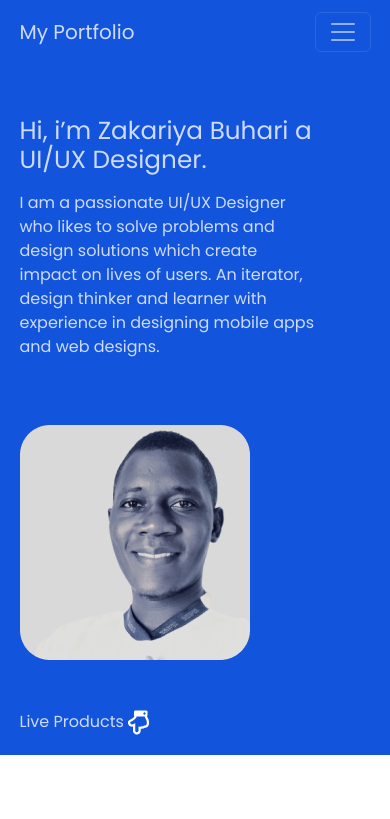
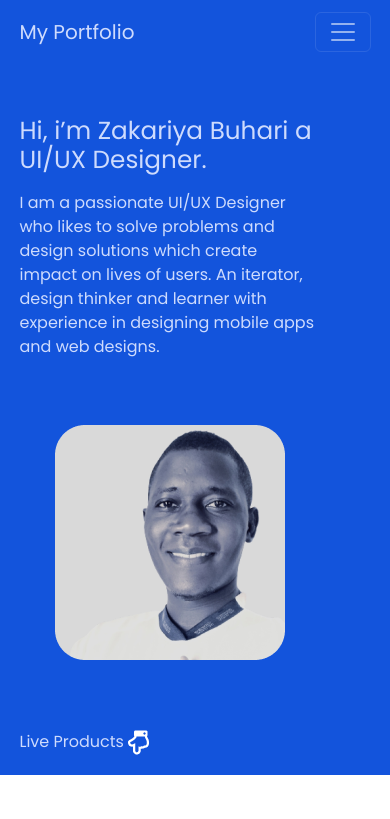
Before and after one commit to Nmesoma-solomon-peter/zakariya, a React (Vite) app: page / in a window 390 px wide. Shown: the top 819 px of the page. Built offline with nearby package versions, Linux system fonts and the light colour scheme.

Commit message:
modified mobile view

```diff
--- a/src/components/Section1.css
+++ b/src/components/Section1.css
@@ -18,8 +18,15 @@
     }
     .img{
         margin-left: 10%;
-        margin: auto;
-        margin-bottom:50px;
+        /* margin: auto; */
+        margin-bottom:20%;
         margin-top: -40px;
     }
+    /* .imgclass{
+        justify-content: center;
+        display: flex;
+        text-align: center;
+        align-items: center;
+        margin: auto;
+    } */
 }
--- a/src/components/Section1.jsx
+++ b/src/components/Section1.jsx
@@ -11,7 +11,7 @@ function Section1() {
                     <h2 className='mb-3 mt-5'>Hi, i’m Zakariya Buhari a UI/UX Designer.</h2>
                     <p className='header_p'>I am a passionate UI/UX Designer who likes to solve problems and design solutions which create impact on lives of users. An iterator, design thinker and learner with experience in designing mobile apps and web designs.</p>
                 </div>
-                <div className='col col-md-4 text-align-right'>
+                <div className='col col-md-4 text-align-right imgclass'>
                     <img src={zakariyapix} alt='profile pix' className='img'/>
                 </div>
             </div>
```
